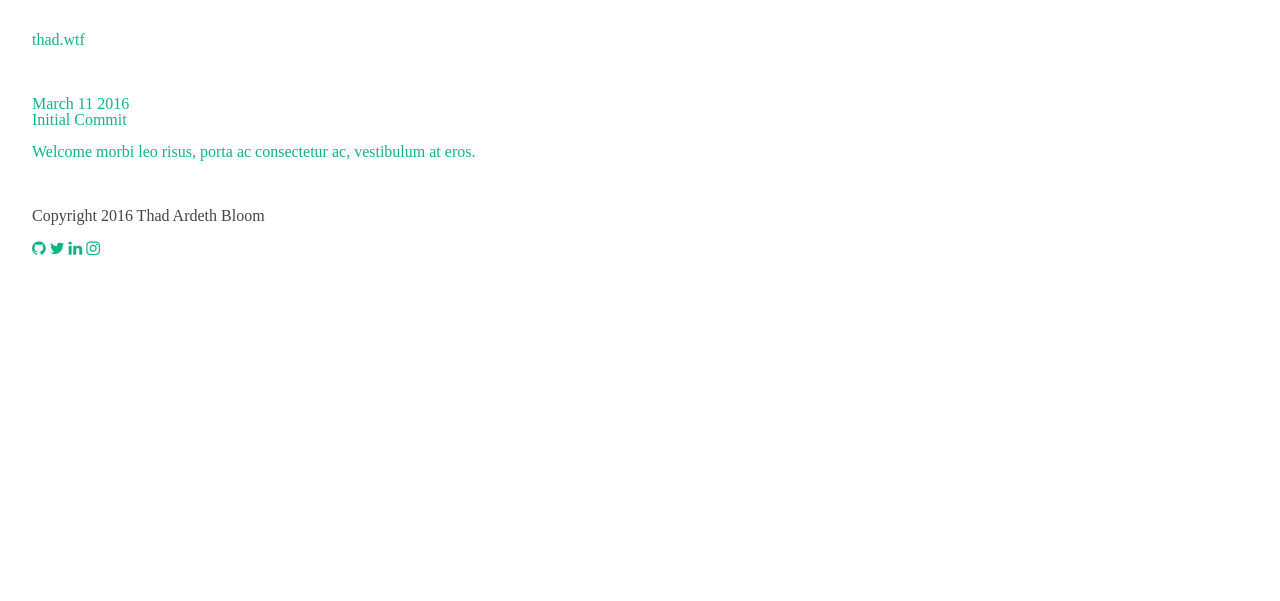
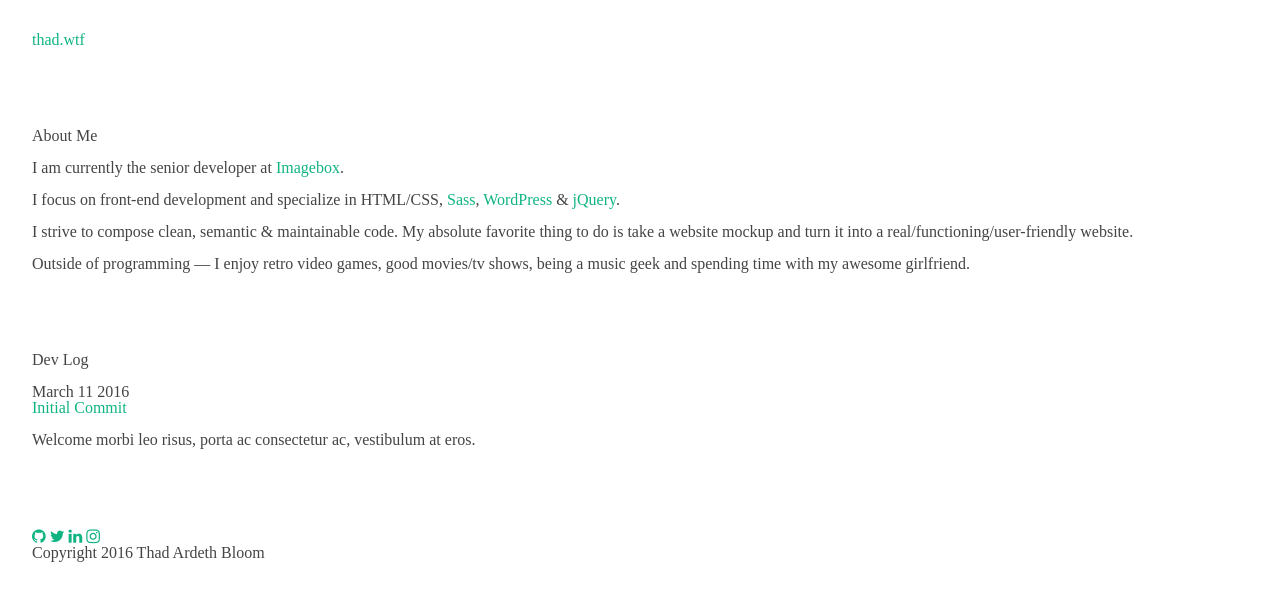
Before and after one commit to thadbloom/thadbloom.github.io, a Jekyll site: the page built from index.html, in a window 1280 px wide. Shown: the top 601 px of the page. Built offline with Jekyll 4.4.1, drawn with Linux system fonts in a browser that asks for light colours; nearby versions of some CDN libraries.

Commit message:
additional housekeeping

```diff
--- a/_includes/footer.html
+++ b/_includes/footer.html
@@ -1,8 +1,5 @@
 	<footer class="site-wide-footer section">
 		<div class="wrap">
-			<div class="copyright">
-				<p>Copyright {{ site.time | date: '%Y' }} Thad Ardeth Bloom</p>
-			</div>
 			<div class="social">
 				<a href="https://github.com/thadbloom" target="_blank">
 					<i class="fa fa-github"></i>
@@ -20,9 +17,12 @@
 					<i class="fa fa-instagram"></i>
 					<span class="vh">Instagram</span>
 				</a>
+			</div><!-- .social -->
+			<div class="copyright">
+				<p>Copyright {{ site.time | date: '%Y' }} Thad Ardeth Bloom</p>
 			</div>
 		</div><!--.wrap-->
-	</footer><!--.site-wide.footer-->
+	</footer><!--.site-wide-footer-->
 
 </div><!--.site-->
 
--- a/_layouts/post.html
+++ b/_layouts/post.html
@@ -2,11 +2,11 @@
 layout: default
 ---
 
-<article>
+<article class="single-post">
 	<header class="post header section">
 		<div class="wrap">
+			<p class="meta">{{ page.date | date: "%B %-d %Y" }}</p>
 			<h2>{{ page.title }}</h2>
-			<p class="meta">{{ page.date | date_to_string }}</p>
 		</div>
 	</header>
 
--- a/_posts/2016-03-11-initial-commit.markdown
+++ b/_posts/2016-03-11-initial-commit.markdown
@@ -10,3 +10,7 @@
 Maecenas sed diam eget risus varius blandit sit amet non magna. Cras mattis consectetur purus sit amet fermentum. Maecenas sed diam eget risus varius blandit sit amet non magna. Maecenas sed diam eget risus varius blandit sit amet non magna. Donec ullamcorper nulla non metus auctor fringilla. Cras mattis consectetur purus sit amet fermentum.
 
 Donec id elit non mi porta gravida at eget metus. Donec ullamcorper nulla non metus auctor fringilla. Morbi leo risus, porta ac consectetur ac, vestibulum at eros. Nulla vitae elit libero, a pharetra augue. Praesent commodo cursus magna, vel scelerisque nisl consectetur et. Fusce dapibus, tellus ac cursus commodo, tortor mauris condimentum nibh, ut fermentum massa justo sit amet risus.
+
+Donec sed odio dui. Morbi leo risus, porta ac consectetur ac, vestibulum at eros. Lorem ipsum dolor sit amet, consectetur adipiscing elit. Donec id elit non mi porta gravida at eget metus. Aenean lacinia bibendum nulla sed consectetur.
+
+Duis mollis, est non commodo luctus, nisi erat porttitor ligula, eget lacinia odio sem nec elit. Sed posuere consectetur est at lobortis. Duis mollis, est non commodo luctus, nisi erat porttitor ligula, eget lacinia odio sem nec elit. Duis mollis, est non commodo luctus, nisi erat porttitor ligula, eget lacinia odio sem nec elit. Maecenas faucibus mollis interdum. Nullam id dolor id nibh ultricies vehicula ut id elit. Sed posuere consectetur est at lobortis.
--- a/_scss/main.scss
+++ b/_scss/main.scss
@@ -18,7 +18,7 @@
     //background: #eee;
 }
 
-h1,p {
+h1,h2,p {
 	margin-bottom: 1em;
 }
 
--- a/css/main.css
+++ b/css/main.css
@@ -110,7 +110,7 @@
   max-width: 1400px;
   padding: 0 2em; }
 
-h1, p {
+h1, h2, p {
   margin-bottom: 1em; }
 
 a {
--- a/index.html
+++ b/index.html
@@ -3,22 +3,48 @@
 title: thad.wtf
 ---
 
-<section class="content home" id="home">
+<section class="section">
 	<div class="wrap">
 
-		<ul class="posts">
+		<h2>About Me</h2>
+
+		<p>I am currently the senior developer at <a href="http://imagebox.com" target="_blank" rel="nofollow">Imagebox</a>.</p>
+		<p>I focus on front-end development and specialize in HTML/CSS, <a href="http://sass-lang.com" target="_blank" rel="nofollow">Sass</a>, <a href="http://wordpress.org" target="_blank" rel="nofollow">WordPress</a> &amp; <a href="http://jquery.com" target="_blank" rel="nofollow">jQuery</a>.</p>
+		<p>I strive to compose clean, semantic &amp; maintainable code. My absolute favorite thing to do is take a website mockup and turn it into a real/functioning/user-friendly website.</p>
+		<p>Outside of programming — I enjoy retro video games, good movies/tv shows, being a music geek and spending time with my awesome girlfriend.</p>
+
+	</div>
+</section>
+
+<section class="section posts">
+	<div class="wrap">
+		<h2>Dev Log</h2>
+	</div>
+	<ul>
 	{% for post in site.posts %}
 		<li>
-				<a href="{{ post.url }}">
+			<article class="index-post">
+				<div class="wrap">
+
+					<header class="post-header">
 						<span class="post-date">
 							{{ post.date | date: "%B %-d %Y" }}
 						</span>
-					<h1>{{ post.title }}</h1>
+
+						<h2>
+							<a href="{{ post.url }}">
+								{{ post.title }}
+							</a>
+						</h2>
+					</header>
+
+					<article class="post-excerpt">
 						{{ post.excerpt }}
-				</a>
+					</article>
+
+				</div><!-- .wrap -->
+			</article><!-- .index-post -->
 		</li>
 	{% endfor %}
-
 	</ul>
-	</div>
-</section>
+</section><!-- .posts -->
```
Lines whose indentation alone changed are shown as unchanged.
